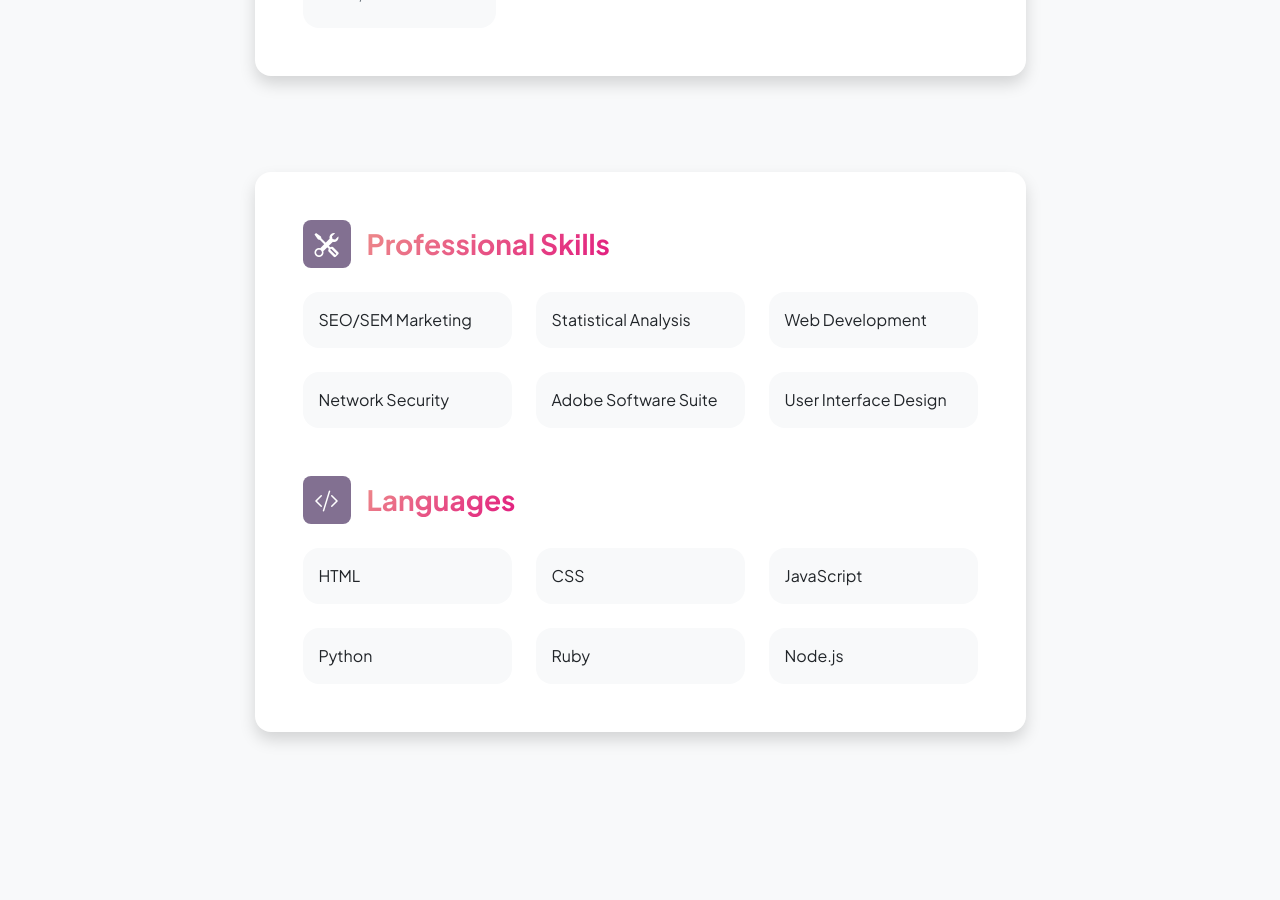
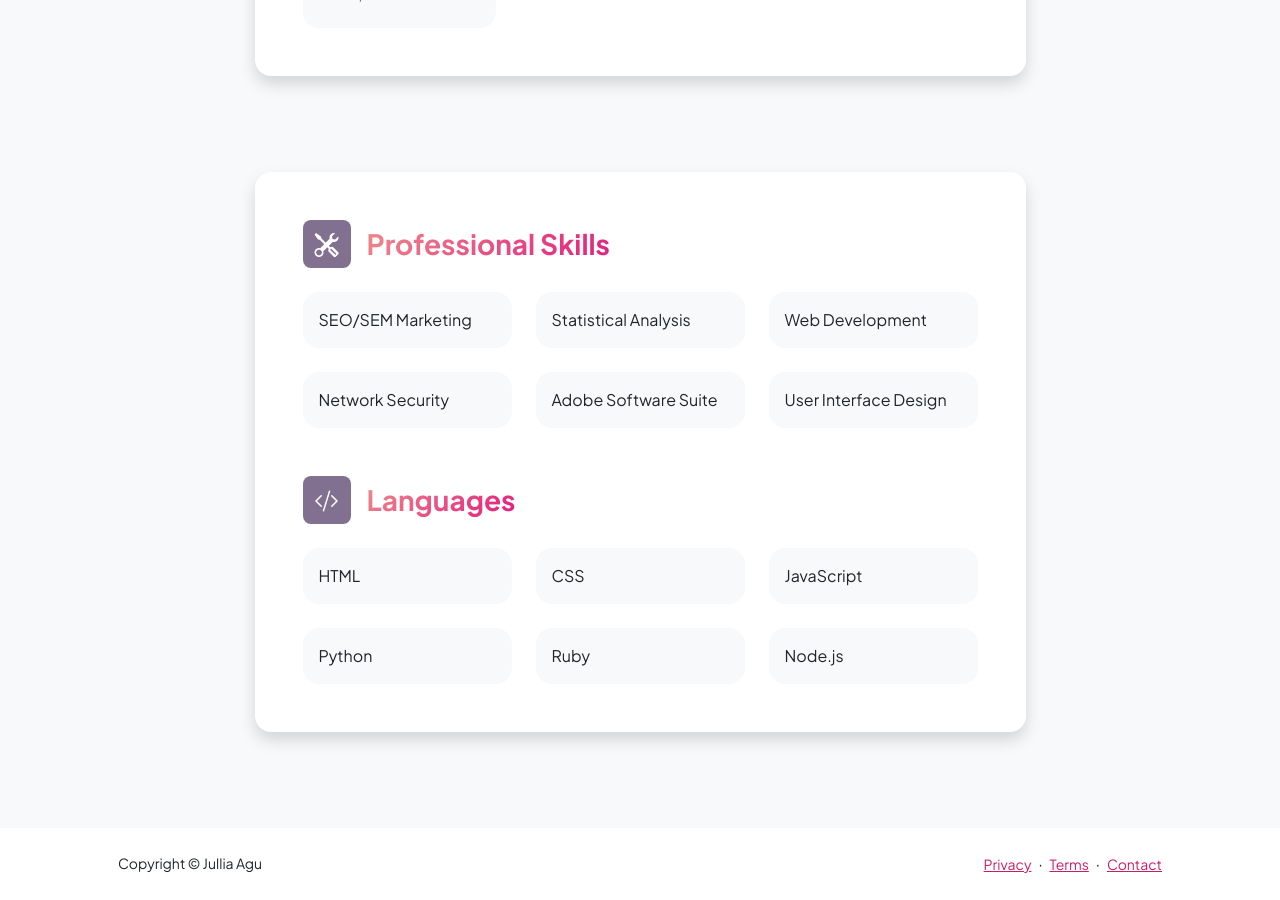
Before and after one commit to julliaagu/webporto-v1, a Jekyll site: the page built from index.md, in a window 1280 px wide and 900 px high, scrolled down 1680 px. Built offline with Jekyll 4.4.1, drawn with Linux system fonts in a browser that asks for light colours; before the commit the page ends 2508 px from its top, so only the background shows below that.

Commit message:
Update default.html

```diff
--- a/_layouts/default.html
+++ b/_layouts/default.html
@@ -30,10 +30,10 @@
     {{ content }}
   </main>
 
-  <!-- <footer class="bg-white py-4 mt-auto">
+  <footer class="bg-white py-4 mt-auto">
             <div class="container px-5">
                 <div class="row align-items-center justify-content-between flex-column flex-sm-row">
-                    <div class="col-auto"><div class="small m-0">Copyright &copy; Jullia Agu 2023</div>
+                    <div class="col-auto"><div class="small m-0">Copyright &copy; Jullia Agu</div>
                     </div>
                     <div class="col-auto">
                         <a class="small" href="#!">Privacy</a>
@@ -44,7 +44,7 @@
                     </div>
                 </div>
             </div>
-  </footer> -->
+  </footer>
         <!-- Bootstrap core JS-->
         <script src="https://cdn.jsdelivr.net/npm/bootstrap@5.2.3/dist/js/bootstrap.bundle.min.js"></script>
         <!-- Core theme JS-->
```
